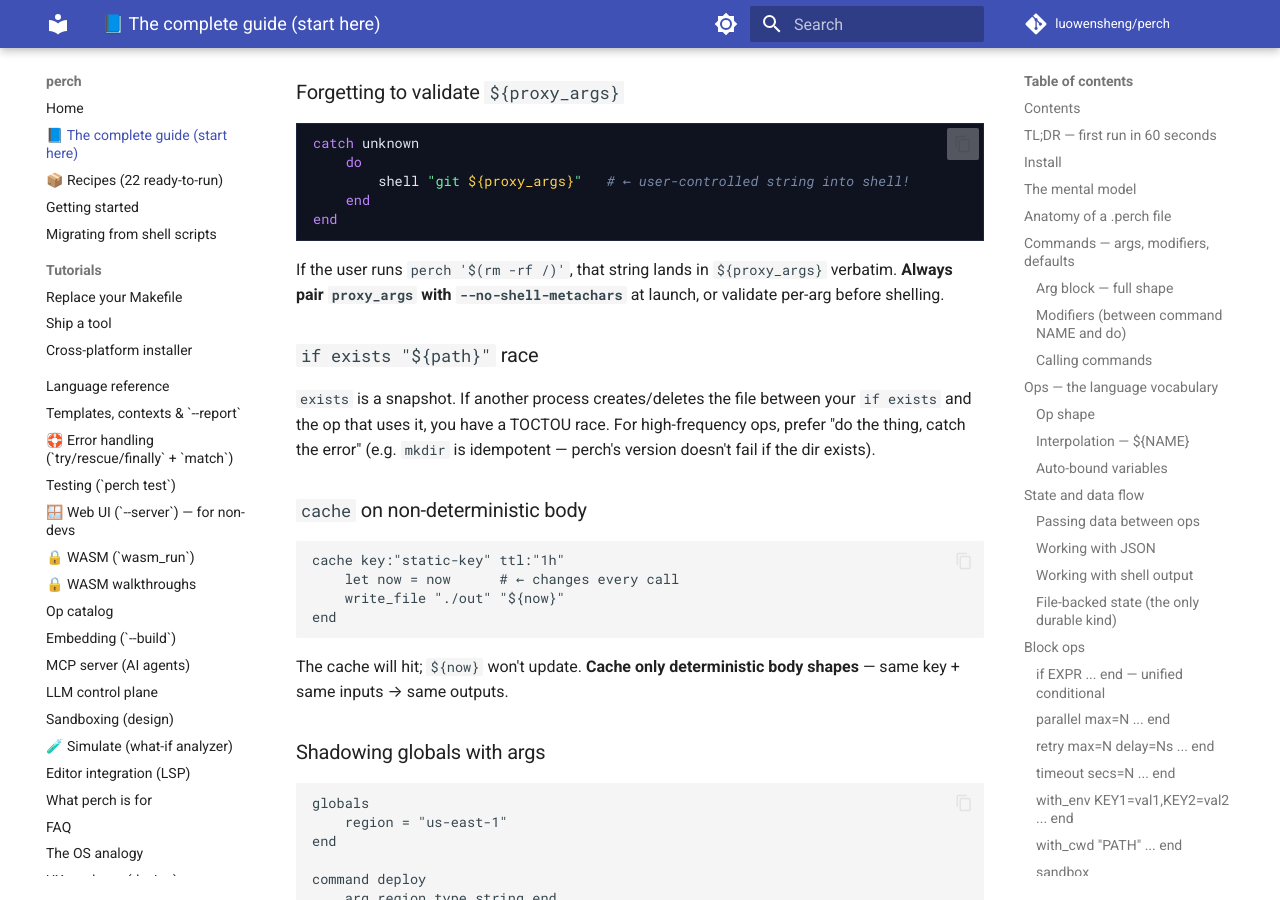
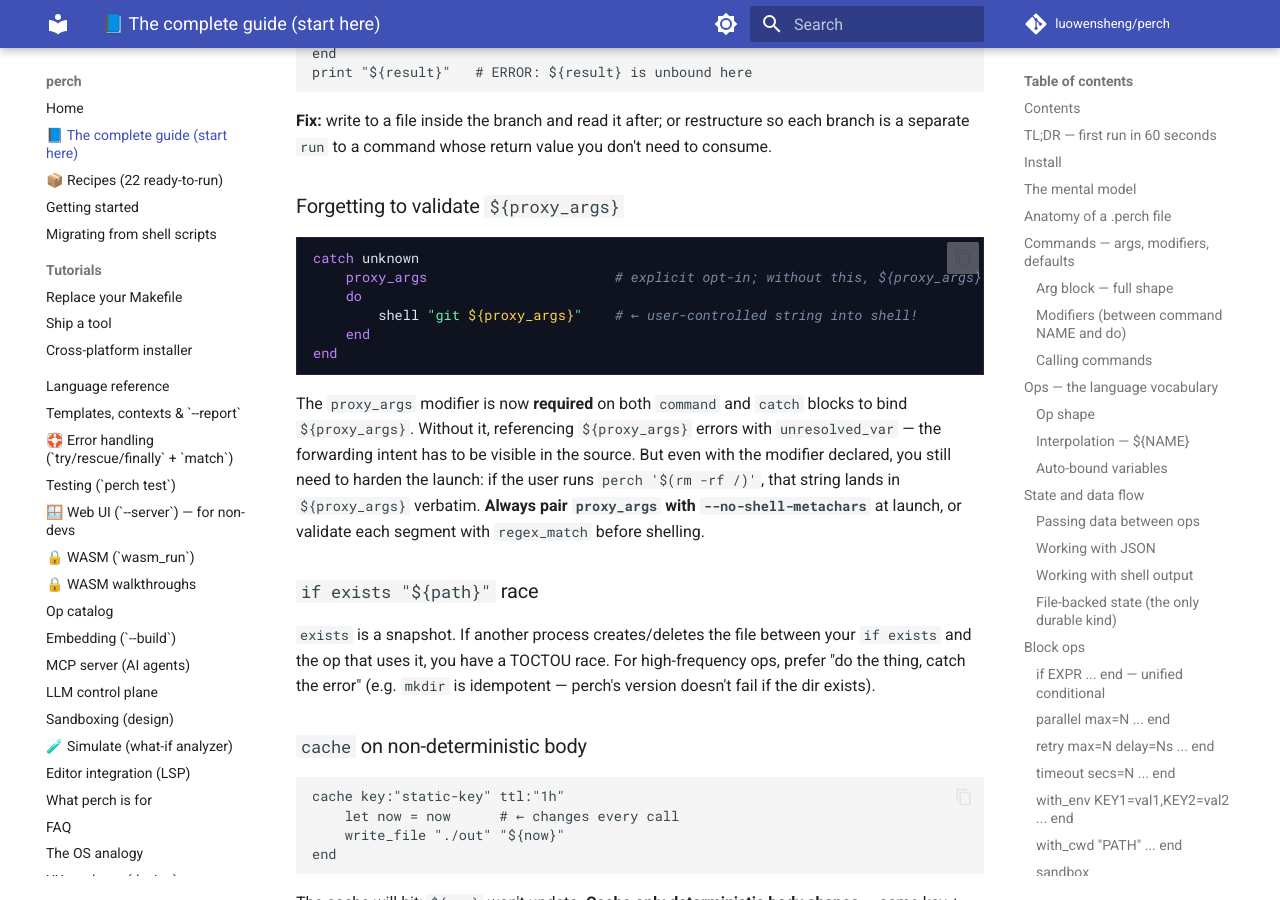
Before and after one commit to olivierdevelops/perch, an MkDocs documentation site: the page built from docs/guide.md, in a window 1280 px wide and 900 px high, scrolled down 69937 px. Built offline with MkDocs 1.6.1 and Material for MkDocs 9.7.7, drawn with Linux system fonts in a browser that asks for light colours; comment, search, counter and statistics services are not loaded; some of the changed text lies outside the part shown.

Commit message:
docs: sync user-facing docs with the catch proxy_args modifier change
The previous commit (cdf4eb7) made the `proxy_args` modifier required
to bind ${proxy_args} inside a catch block — a breaking change. Four
docs had stale examples or descriptions:

- docs/language.md (canonical grammar reference):
  - The `## catch NAME ... end` section described ${proxy_args} as
    always-bound. Rewritten: the modifier is required; without it,
    ${proxy_args} is unbound and referencing it halts with
    unresolved_var.
  - The modifiers table's `proxy_args` entry now notes that this
    modifier applies to both `command` and `catch` blocks.
  - The passthrough example gained the `proxy_args` modifier line.

- docs/guide.md:
  - "Anatomy of a .perch file" walkthrough example (catch at the
    bottom) — added the modifier.
  - Patterns & idioms #7 "Forward unknown verbs (catch-all)" — added
    the modifier, explained why it's required.
  - "Common pitfalls" `${proxy_args}` validation note — rewritten
    to reflect the new safer default (modifier required + still need
    --no-shell-metachars at launch for defense-in-depth).

- docs/applications.md:
  - "Extend an existing tool with team conventions (catch
    passthrough)" section — added the modifier to the example, and
    updated the explanatory paragraph to note the modifier is now
    required.

- docs/index.md:
  - "Also recently shipped" line: new 🔒 chip for the proxy_args
    modifier breaking change.

mkdocs --strict is clean; full Go test suite green (capyloader,
embed, interpreter, ops, validate — all packages pass). GH Pages
will redeploy on push.

Co-Authored-By: Claude Opus 4.7 <noreply@anthropic.com>

````diff
--- a/docs/guide.md
+++ b/docs/guide.md
@@ -196,6 +196,7 @@ end
 # 6. Catch — runs when the user types an unknown command (optional)
 catch unknown
     description "Forward unknown verbs to git, like `gh foo` would"
+    proxy_args                     # required to bind ${proxy_args} in the catch body
     do
         shell "git ${proxy_args}"
     end
@@ -1628,13 +1629,14 @@ Always validate user-supplied identifiers BEFORE interpolating into `shell` stri
 ```perch
 catch unknown
     description "Forward to gh, like a typo-correcting alias"
+    proxy_args                       # required to bind ${proxy_args}
     do
         shell "gh ${proxy_args}"
     end
 end
 ```
 
-Now `perch repo view` → `gh repo view`, etc. Useful for wrapping an existing CLI.
+Now `perch repo view` → `gh repo view`, etc. Useful for wrapping an existing CLI. The `proxy_args` modifier is **required** — without it, `${proxy_args}` is unbound in the catch body and referencing it errors. This makes the catch→shell forwarding pattern explicit instead of accidental.
 
 ### 8. Parallel fan-out with limit
 
@@ -3207,13 +3209,14 @@ print "${result}"   # ERROR: ${result} is unbound here
 
 ```perch
 catch unknown
-    do
-        shell "git ${proxy_args}"   # ← user-controlled string into shell!
-    end
-end
-```
-
-If the user runs `perch '$(rm -rf /)'`, that string lands in `${proxy_args}` verbatim. **Always pair `proxy_args` with `--no-shell-metachars`** at launch, or validate per-arg before shelling.
+    proxy_args                       # explicit opt-in; without this, ${proxy_args} is unbound
+    do
+        shell "git ${proxy_args}"    # ← user-controlled string into shell!
+    end
+end
+```
+
+The `proxy_args` modifier is now **required** on both `command` and `catch` blocks to bind `${proxy_args}`. Without it, referencing `${proxy_args}` errors with `unresolved_var` — the forwarding intent has to be visible in the source. But even with the modifier declared, you still need to harden the launch: if the user runs `perch '$(rm -rf /)'`, that string lands in `${proxy_args}` verbatim. **Always pair `proxy_args` with `--no-shell-metachars`** at launch, or validate each segment with `regex_match` before shelling.
 
 ### `if exists "${path}"` race
 
````
Also changed, not shown: docs/applications.md (+2 -1 lines), docs/index.md (+1 -0 lines), docs/language.md (+6 -3 lines).
